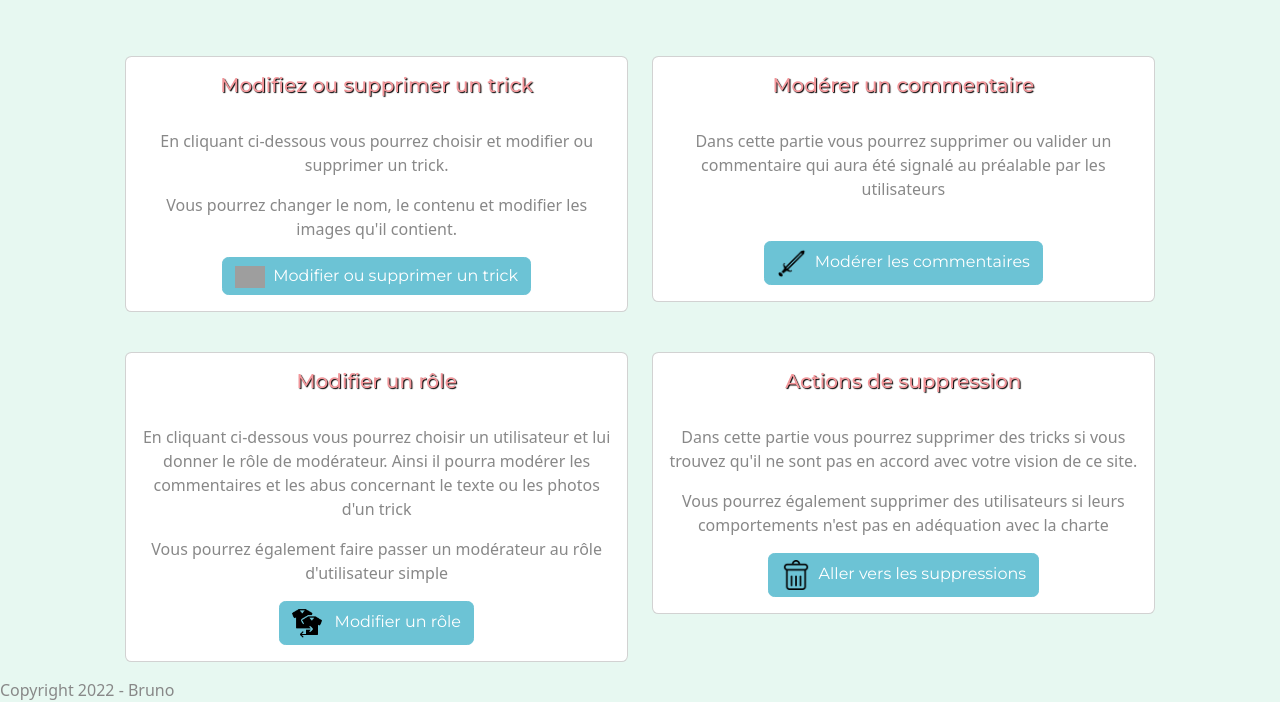
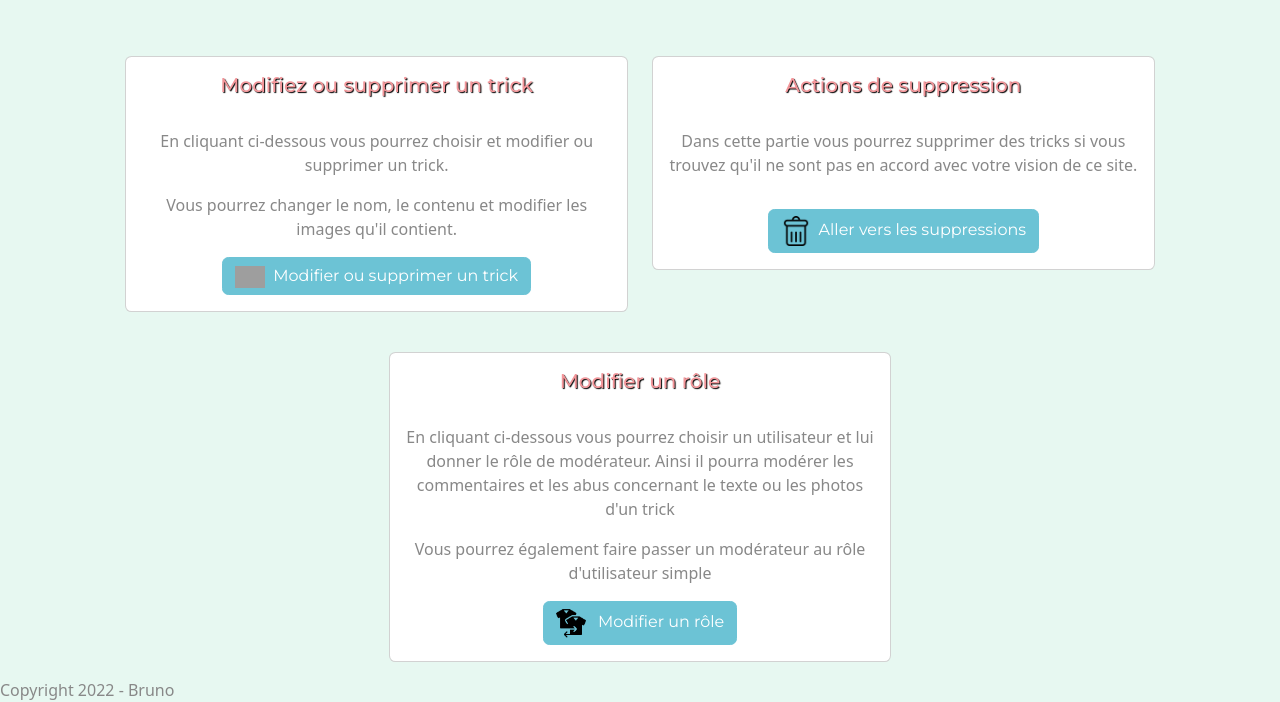
Before and after one commit to Tikiloute/snowTricks_P6, a Symfony app: template templates/admin_space/admin_space.html.twig in a window 1280 px wide. Shown: the part 192-894 px from the top of the page. Run offline with Twig, Linux system fonts and the light colour scheme; the template is opened without the code that fills it, so the values that code supplies are empty; some libraries are stand-ins or nearby versions; grey boxes are pictures that could not be loaded.

Commit message:
edit admin space

```diff
--- a/public/javascript/filters.js
+++ b/public/javascript/filters.js
@@ -8,15 +8,17 @@ window.onload = ()  => {
 
         const form = new FormData(filterFrom);
 
-        // create queryString
+        // creation de la queryString
         const params = new URLSearchParams();
 
         form.forEach((value, key) => {
             params.append(key, value);
         })
 
+        // nouvelle url
         const url = new URL(window.location.href);
 
+        // on fetch la nouvelle url avec la queryString + le param ajax
         fetch(url.pathname + "?" + params.toString() + "&ajax=1", {
             headers: {
                 "X-Requested-With" : "XMLHttpRequest"
@@ -33,5 +35,4 @@ window.onload = ()  => {
         .catch(e => alert(e));
     })
 
-
 }
--- a/templates/admin_space/admin_space.html.twig
+++ b/templates/admin_space/admin_space.html.twig
@@ -23,16 +23,13 @@
 			</div>
 		</div>
 		<div class="col-sm-5 mb-3">
-			<div class="card cardUserSpace">
+			<div class="card cardUserSpace text-center">
 				<div class="card-body">
-					<h5 class="card-title text-center titleCard">Modérer un commentaire</h5>
+					<h5 class="card-title titleCard">Actions de suppression</h5>
 					<br>
-					<p class="card-text text-center">Dans cette partie vous pourrez supprimer ou valider
-						         un commentaire qui aura été signalé au préalable par les utilisateurs</p>
-					<br>
-					<div class="text-center">
-						<a href="#" class="btn btn-info"><img src="{{asset('images/epee.png')}}" alt="" width="30px" class="me-2">Modérer les commentaires</a>
-					</div>
+					<p class="card-text">Dans cette partie vous pourrez supprimer des tricks si vous
+												         trouvez qu'il ne sont pas en accord avec votre vision de ce site.</p>
+					<a href="{{path('admin_space_delete_user')}}" class="btn btn-info mt-3"><img src="{{asset('images/poubelle.png')}}" alt="" width="30px" class="me-2">Aller vers les suppressions</a>
 				</div>
 			</div>
 		</div>
@@ -44,27 +41,14 @@
 					<h5 class="card-title titleCard">Modifier un rôle</h5>
 					<br>
 					<p class="card-text">En cliquant ci-dessous vous pourrez choisir un utilisateur
-						         et lui donner le rôle de modérateur. Ainsi il pourra modérer les commentaires et les abus
-						         concernant le texte ou les photos d'un trick</p>
+												         et lui donner le rôle de modérateur. Ainsi il pourra modérer les commentaires et les abus
+												         concernant le texte ou les photos d'un trick</p>
 					<p class="card-text">Vous pourrez également faire passer un modérateur au rôle
-						         d'utilisateur simple</p>
+												         d'utilisateur simple</p>
 					<a href="{{path('admin_space_change_role')}}" class="btn btn-info"><img src="{{asset('images/changement.png')}}" alt="" width="30px" class="me-2">
 						Modifier un rôle</a>
 				</div>
 			</div>
 		</div>
-		<div class="col-sm-5 mb-3">
-			<div class="card cardUserSpace">
-				<div class="card-body">
-					<h5 class="card-title titleCard">Actions de suppression</h5>
-					<br>
-					<p class="card-text">Dans cette partie vous pourrez supprimer des tricks si vous
-						         trouvez qu'il ne sont pas en accord avec votre vision de ce site.</p>
-					<p class="card-text">Vous pourrez également supprimer des utilisateurs si leurs comportements
-						         n'est pas en adéquation avec la charte</p>
-					<a href="{{path('admin_space_delete_user')}}" class="btn btn-info"><img src="{{asset('images/poubelle.png')}}" alt="" width="30px" class="me-2">Aller vers les suppressions</a>
-				</div>
-			</div>
-		</div>
 	</div>
 {% endblock %}
```
